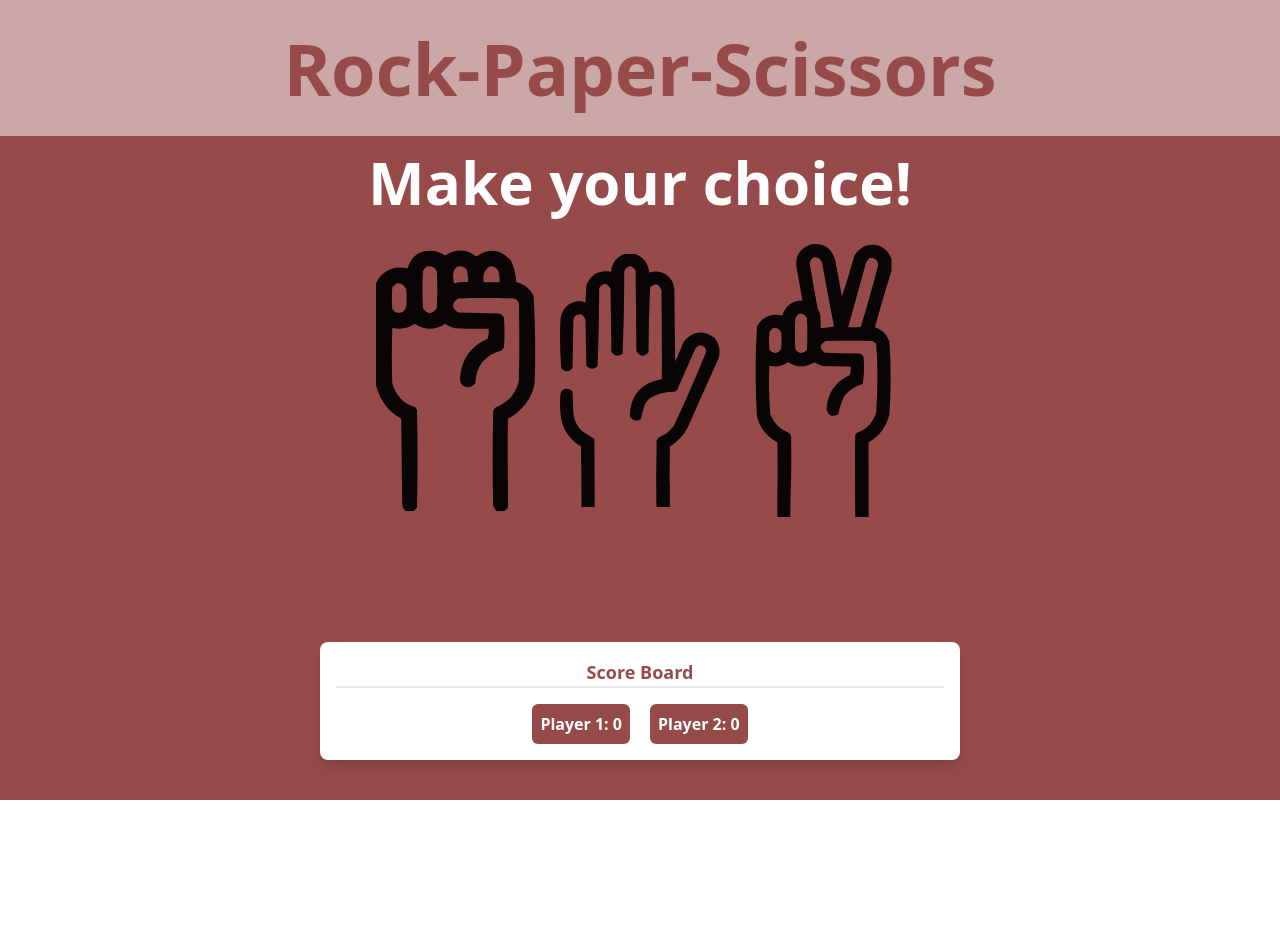
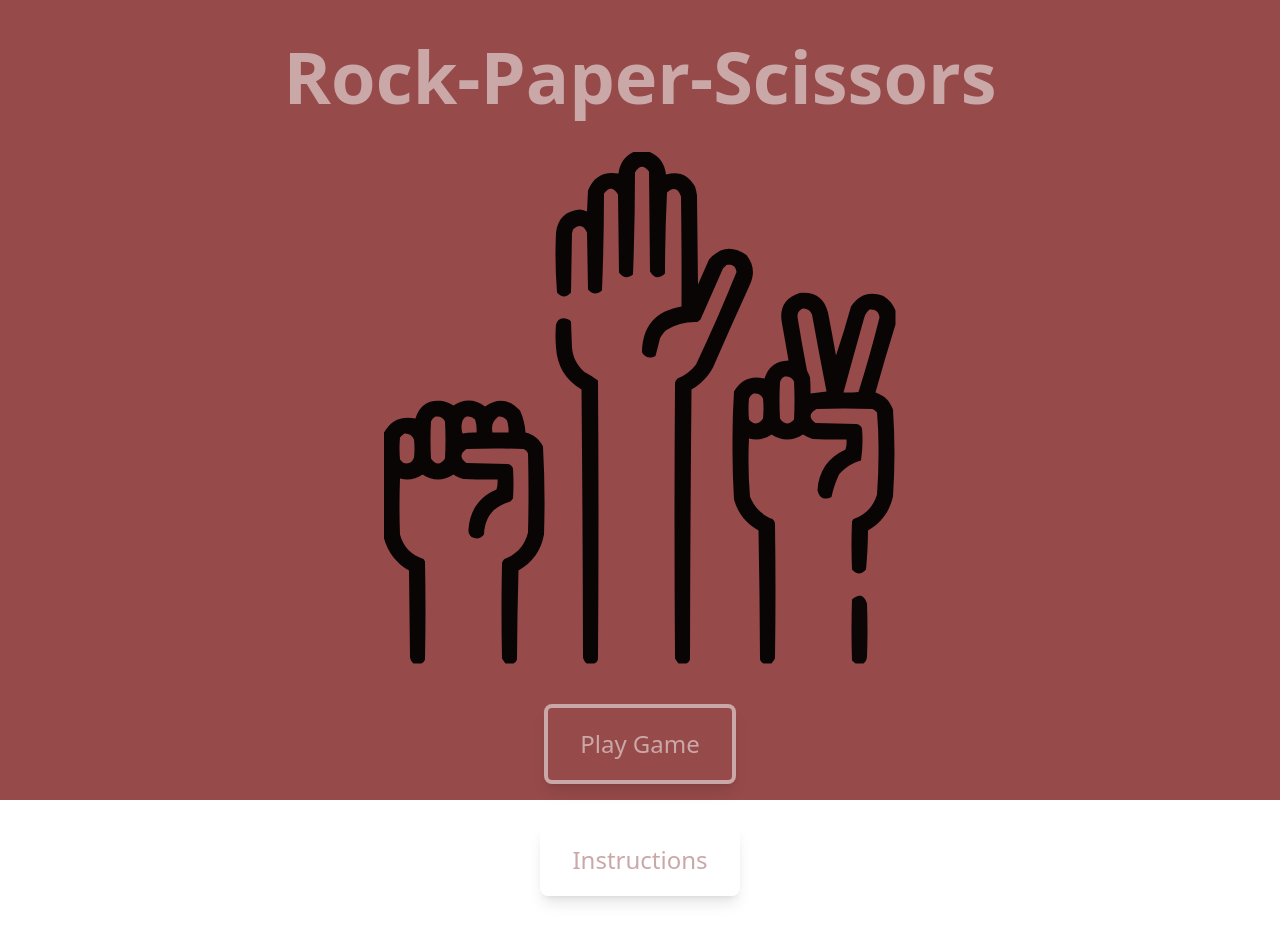
Before and after one commit to gazamba/rock-paper-scissors, a React (Vite) app: page / in a window 1280 px wide. Before the commit the page ends 800 px from the top, so only its background shows below. Built offline with nearby package versions, Linux system fonts and the light colour scheme.

Commit message:
Fix: Updating UI and behavior

```diff
--- a/src/components/Game.tsx
+++ b/src/components/Game.tsx
@@ -1,6 +1,6 @@
 import React from "react";
 
-type Game = {
+type GameProps = {
     player1: string;
     player2: string;
     playerWin: any;
@@ -15,7 +15,7 @@ type Game = {
     onResetGame: () => void;
 }
 
-const Game: React.FC<Game> = ({ player1, setPlayer1, player2, setPlayer2, playerWin, setPlayerWin, setScorePlayer1, setScorePlayer2, scorePlayer1, scorePlayer2, options, onResetGame }) => {
+const Game: React.FC<GameProps> = ({ player1, setPlayer1, player2, setPlayer2, playerWin, setPlayerWin, setScorePlayer1, setScorePlayer2, scorePlayer1, scorePlayer2, options, onResetGame }) => {
 
     const computerChoice = () => {
         const randomIndex: number = Math.floor(Math.random() * options.length);
@@ -24,8 +24,6 @@ const Game: React.FC<Game> = ({ player1, setPlayer1, player2, setPlayer2, player
     const onClickChoice = (player1Choice:string) => {
         let computerChoiceRandom = computerChoice();
         setPlayer1(player1Choice);
-        console.log("player 1: " + player1Choice)
-        console.log("computer: " + computerChoiceRandom);
 
         if(computerChoiceRandom === player1Choice){
             setPlayerWin("");
@@ -36,19 +34,19 @@ const Game: React.FC<Game> = ({ player1, setPlayer1, player2, setPlayer2, player
             setPlayerWin("Player 1");
             setScorePlayer1(scorePlayer1 + 1);
         } else if (player1Choice === "rock" && computerChoiceRandom === "paper"){
-            setPlayerWin("player 2")
+            setPlayerWin("Player 2")
             setScorePlayer2(scorePlayer2 + 1);
         } else if (player1Choice === "paper" && computerChoiceRandom === "rock"){
             setPlayerWin("Player 1");
             setScorePlayer1(scorePlayer1 + 1);
         }  else if (player1Choice === "paper" && computerChoiceRandom === "scissors"){
-            setPlayerWin("player 2")
+            setPlayerWin("Player 2")
             setScorePlayer2(scorePlayer2 + 1);
         } else if (player1Choice === "scissors" && computerChoiceRandom === "paper"){
             setPlayerWin("Player 1");
             setScorePlayer1(scorePlayer1 + 1);
         } else if (player1Choice === "scissors" && computerChoiceRandom === "rock"){
-            setPlayerWin("player 2")
+            setPlayerWin("Player 2")
             setScorePlayer2(scorePlayer2 + 1);
         }
     }
--- a/src/components/Home.tsx
+++ b/src/components/Home.tsx
@@ -2,7 +2,12 @@ import React from "react";
 import PlayButton from "./PlayButton";
 import Instructions from "./Instructions";
 
-const Home = () => {
+type HomeProps = {
+    isGameOver: boolean;
+    setIsGameOver: React.Dispatch<React.SetStateAction<boolean>>;
+}
+
+const Home : React.FC<HomeProps> = ({ isGameOver, setIsGameOver })  => {
 
     return(
         <div className="flex flex-col justify-center items-center p-10">
@@ -14,7 +19,7 @@ const Home = () => {
                     <img className="max-w-xs md:max-w-sm lg:max-w-md xl:max-w-lg 2xl:max-w-xl h-auto" src="src/assets/rock-paper-scissors-home.svg" alt="logo"/>
                 </div>
             </div>
-            <PlayButton/>
+            <PlayButton isGameOver={isGameOver} setIsGameOver={setIsGameOver}/>
             <Instructions/>
         </div>
     );
--- a/src/components/PlayButton.tsx
+++ b/src/components/PlayButton.tsx
@@ -1,9 +1,14 @@
 import React from "react";
 
-const PlayButton = () => {
+type PlayButtonProps = {
+    isGameOver: boolean;
+    setIsGameOver: React.Dispatch<React.SetStateAction<boolean>>;
+}
+
+const PlayButton : React.FC<PlayButtonProps> = ({ isGameOver, setIsGameOver }) => {
 
     const playButtonAction = () => {
-        console.log('test button;')
+        setIsGameOver(!isGameOver);
     };
     return(
         <div className="flex flex-col justify-center items-center mt-10">
--- a/src/components/PopUp.tsx
+++ b/src/components/PopUp.tsx
@@ -1,16 +1,16 @@
 import React from "react";
 
-type PopUpInstructions = {
+type PopUpProps = {
   isOpen:boolean,
   onClose:()=> void;
 }
 
-const PopUp = ({ isOpen, onClose } :PopUpInstructions) => {
+const PopUp = ({ isOpen, onClose } :PopUpProps) => {
     return (
       <div className={`fixed inset-0 flex items-center justify-center bg-black bg-opacity-50 px-4 ${isOpen ? 'block' : 'hidden'}`}>
-        <div className="bg-dusty-rose p-8 rounded-lg">
-          <h2 className="text-2xl font-bold mb-4 text-dark-red">Instructions</h2>
-          <ul className="ul-instructions text-lg">
+        <div className="bg-dark-red p-8 rounded-lg">
+          <h2 className="text-2xl font-bold mb-4 text-white">Instructions</h2>
+          <ul className="ul-instructions text-lg text-dusty-rose">
             <li>The player chooses one of three options: Rock, Paper, or Scissors.</li>
             <li>The machine makes its choice.</li>
             <li>The winner is determined by the classic winning conditions:
@@ -22,8 +22,8 @@ const PopUp = ({ isOpen, onClose } :PopUpInstructions) => {
             </li>
             <li>The first to score 3 wins the game.</li>
           </ul>
-          <h3 className="mt-2 text-lg ">Good luck!</h3>
-          <button onClick={onClose} className="mt-4 px-4 py-2 bg-dark-red text-dusty-rose rounded hover:bg-blue-600">Close</button>
+          <h3 className="mt-2 text-lg text-dusty-rose">Good luck!</h3>
+          <button onClick={onClose} className="mt-4 px-4 py-2 bg-dusty-rose text-dark-red rounded hover:bg-white hover:text-dark-red shadow-lg">Close</button>
         </div>
       </div>
     );
--- a/src/pages/RockPaperScissors.tsx
+++ b/src/pages/RockPaperScissors.tsx
@@ -4,22 +4,26 @@ import Home from '../components/Home';
 import Header from '../components/Header';
 import Layout from '../components/Layout';
 import ScoreBoard from '../components/ScoreBoard';
-import Game from '../components/Game';
+import GameProps from '../components/Game';
 import Instructions from '../components/Instructions';
 import PlayButton from '../components/PlayButton';
+import Game from '../components/Game';
 
 const RockPaperScissors = () => {
+
     const [playerWin, setPlayerWin] = useState("");
     const [player1, setPlayer1] = useState("");
     const [player2, setPlayer2] = useState("");
     const [scorePlayer1, setScorePlayer1] = useState(0);
     const [scorePlayer2, setScorePlayer2] = useState(0);
-    const [isGameOver, setIsGameOver] = useState(false);
+    const [isGameOver, setIsGameOver] = useState(true);
 
     const options = ["rock", "paper", "scissors"];
 
     const handleResetGame = () => {
-        setIsGameOver(false);
+        setIsGameOver(true);
+        setScorePlayer1(0);
+        setScorePlayer2(0);
     };
 
     return (
@@ -27,7 +31,7 @@ const RockPaperScissors = () => {
             <div>
                 {isGameOver ? (
                     <>
-                        <Home />
+                        <Home isGameOver={isGameOver} setIsGameOver={setIsGameOver}  />
                     </>
                 ) : (
                     <>
```
